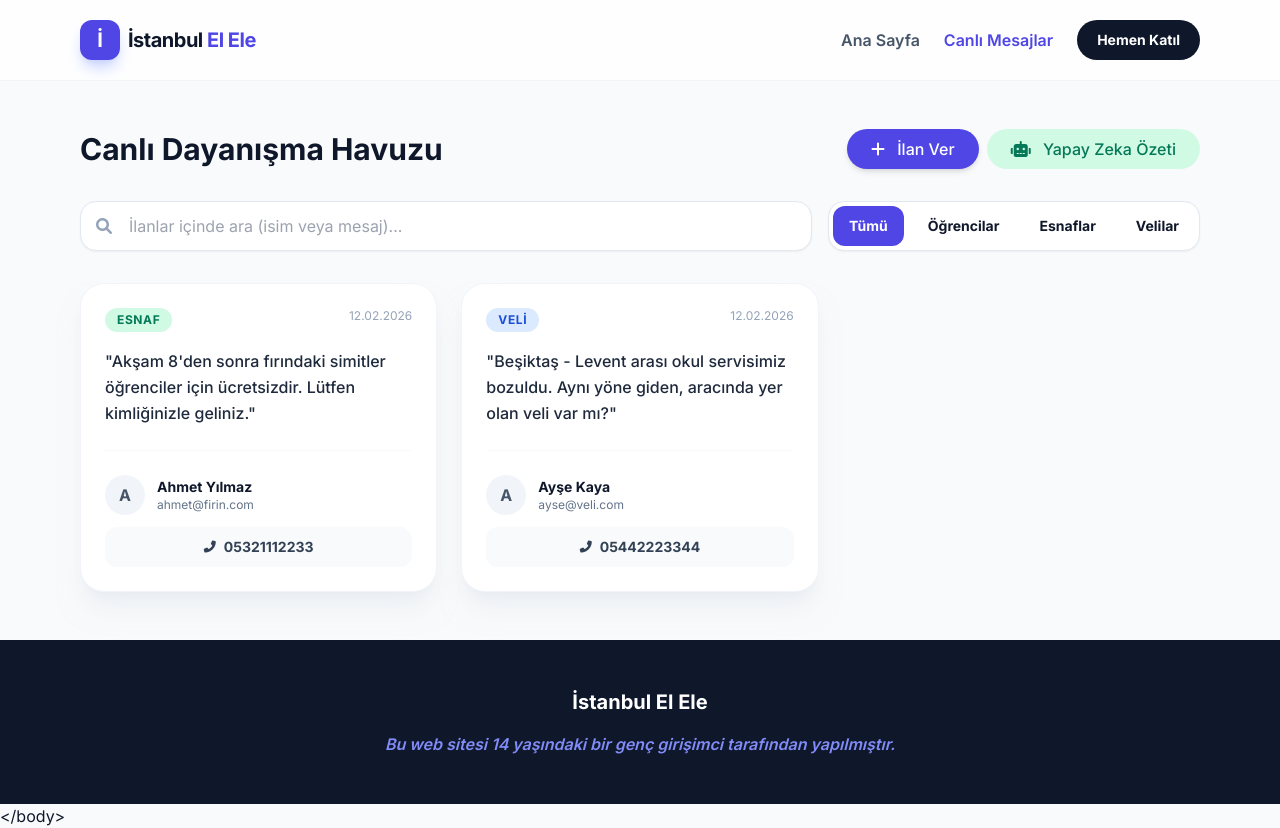
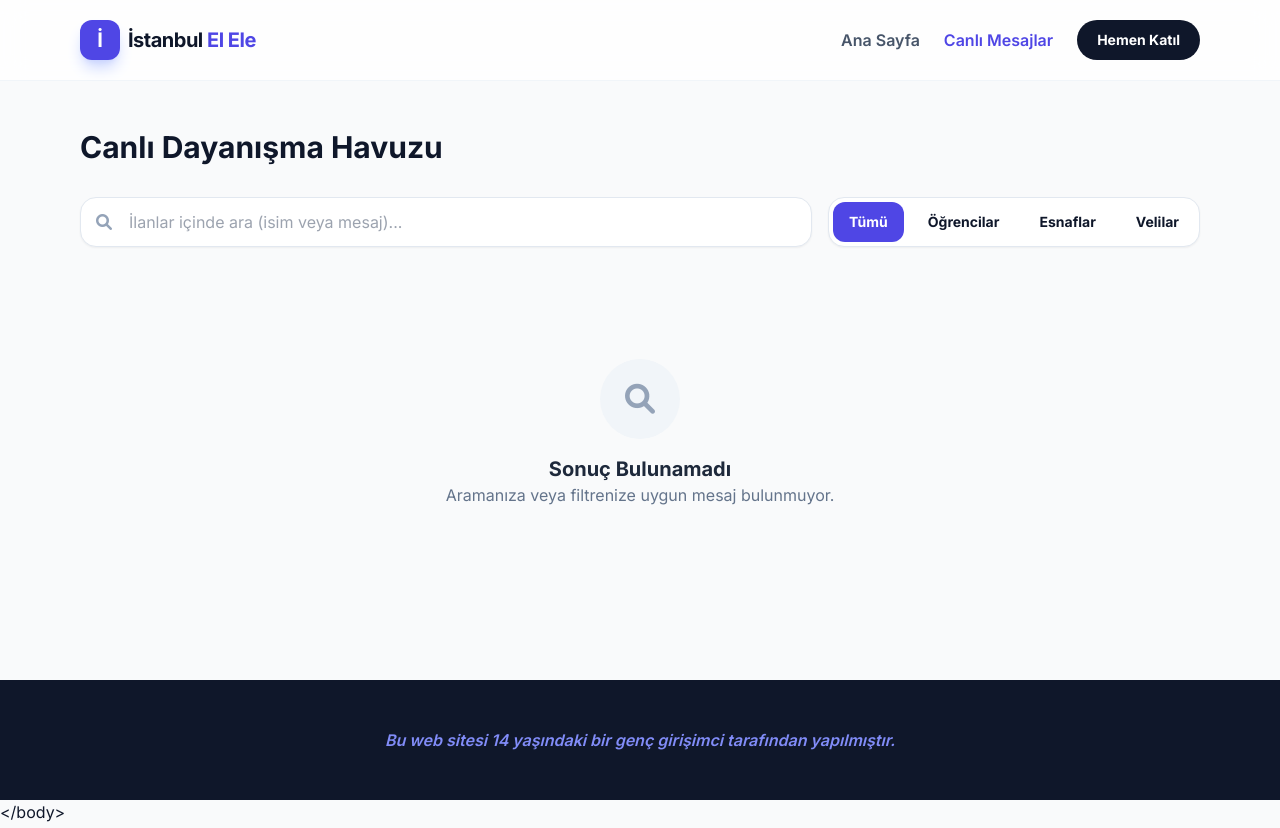
Before and after one commit to yusuftalibov3-prog/istanbul-proje, a React (Vite) app: page / in a window 1280 px wide. Both pictures are taken after a click on the button "Canlı Mesajlar". Built offline with nearby package versions, Linux system fonts and the light colour scheme.

Commit message:
Update App.tsx

```diff
--- a/App.tsx
+++ b/App.tsx
@@ -16,36 +16,15 @@ const App: React.FC = () => {
   const [aiSummary, setAiSummary] = useState<string>('');
   const [myMessageIds, setMyMessageIds] = useState<string[]>([]);
 
-  // Verileri Yükle
+  // Verileri Yükle (Botlar silindi)
   useEffect(() => {
     const savedMessages = localStorage.getItem('ist_elele_messages');
     const savedIds = localStorage.getItem('ist_elele_my_messages');
 
-    const initialData: SolidarityMessage[] = [
-      {
-        id: '1',
-        fullName: 'Ahmet Yılmaz',
-        phone: '05321112233',
-        email: 'ahmet@firin.com',
-        message: 'Akşam 8\'den sonra fırındaki simitler öğrenciler için ücretsizdir. Lütfen kimliğinizle geliniz.',
-        role: UserRole.SHOPKEEPER,
-        createdAt: Date.now() - 3600000
-      },
-      {
-        id: '2',
-        fullName: 'Ayşe Kaya',
-        phone: '05442223344',
-        email: 'ayse@veli.com',
-        message: 'Beşiktaş - Levent arası okul servisimiz bozuldu. Aynı yöne giden, aracında yer olan veli var mı?',
-        role: UserRole.PARENT,
-        createdAt: Date.now() - 7200000
-      }
-    ];
-
     if (savedMessages) {
       setMessages(JSON.parse(savedMessages));
     } else {
-      setMessages(initialData);
+      setMessages([]); // Başlangıçta boş liste
     }
 
     if (savedIds) {
@@ -55,9 +34,7 @@ const App: React.FC = () => {
 
   // Verileri Kaydet
   useEffect(() => {
-    if (messages.length > 0) {
-      localStorage.setItem('ist_elele_messages', JSON.stringify(messages));
-    }
+    localStorage.setItem('ist_elele_messages', JSON.stringify(messages));
     localStorage.setItem('ist_elele_my_messages', JSON.stringify(myMessageIds));
   }, [messages, myMessageIds]);
 
@@ -81,12 +58,8 @@ const App: React.FC = () => {
 
   const handleDeleteMessage = (id: string) => {
     if (window.confirm('Bu ilanı silmek istediğinize emin misiniz?')) {
-      const updatedMessages = messages.filter(m => m.id !== id);
-      const updatedIds = myMessageIds.filter(mid => mid !== id);
-      setMessages(updatedMessages);
-      setMyMessageIds(updatedIds);
-      localStorage.setItem('ist_elele_messages', JSON.stringify(updatedMessages));
-      localStorage.setItem('ist_elele_my_messages', JSON.stringify(updatedIds));
+      setMessages(prev => prev.filter(m => m.id !== id));
+      setMyMessageIds(prev => prev.filter(mid => mid !== id));
     }
   };
 
@@ -94,7 +67,7 @@ const App: React.FC = () => {
     if (messages.length === 0) return;
     try {
       const ai = new GoogleGenAI({ apiKey: process.env.API_KEY || '' });
-      const prompt = `Aşağıdaki dayanışma mesajlarını kısaca özetle ve bugünün dayanışma ruhunu bir cümleyle anlat. Mesajlar: ${messages.map(m => m.message).join(' | ')}`;
+      const prompt = `Mesajları özetle: ${messages.map(m => m.message).join(' | ')}`;
       const response = await ai.models.generateContent({
         model: 'gemini-3-flash-preview',
         contents: prompt,
@@ -129,28 +102,12 @@ const App: React.FC = () => {
         )}
         {view === 'feed' && !activeRole && (
           <div className="max-w-6xl mx-auto px-4 py-12">
-            <div className="flex flex-col md:flex-row md:items-center justify-between mb-8 gap-4">
-              <h2 className="text-3xl font-bold text-slate-900">Canlı Dayanışma Havuzu</h2>
-              <div className="flex gap-2">
-                <button onClick={() => setView('landing')} className="px-6 py-2 bg-indigo-600 text-white rounded-full font-medium hover:bg-indigo-700 transition-all shadow-md">
-                  <i className="fas fa-plus mr-2"></i> İlan Ver
-                </button>
-                <button onClick={getAiSummary} className="px-6 py-2 bg-emerald-100 text-emerald-700 rounded-full font-medium hover:bg-emerald-200 transition-all">
-                  <i className="fas fa-robot mr-2"></i> Yapay Zeka Özeti
-                </button>
-              </div>
-            </div>
-            {aiSummary && (
-              <div className="mb-8 p-4 bg-indigo-50 border border-indigo-100 rounded-xl text-indigo-900 flex items-start italic">
-                {aiSummary}
-              </div>
-            )}
+            <h2 className="text-3xl font-bold text-slate-900 mb-8">Canlı Dayanışma Havuzu</h2>
             <MessageFeed messages={messages} onDelete={handleDeleteMessage} myMessageIds={myMessageIds} />
           </div>
         )}
       </main>
       <footer className="bg-slate-900 text-slate-400 py-12 text-center">
-        <h3 className="text-white text-xl font-bold mb-4">İstanbul El Ele</h3>
         <p className="text-indigo-400 font-semibold italic">Bu web sitesi 14 yaşındaki bir genç girişimci tarafından yapılmıştır.</p>
       </footer>
     </div>
```
